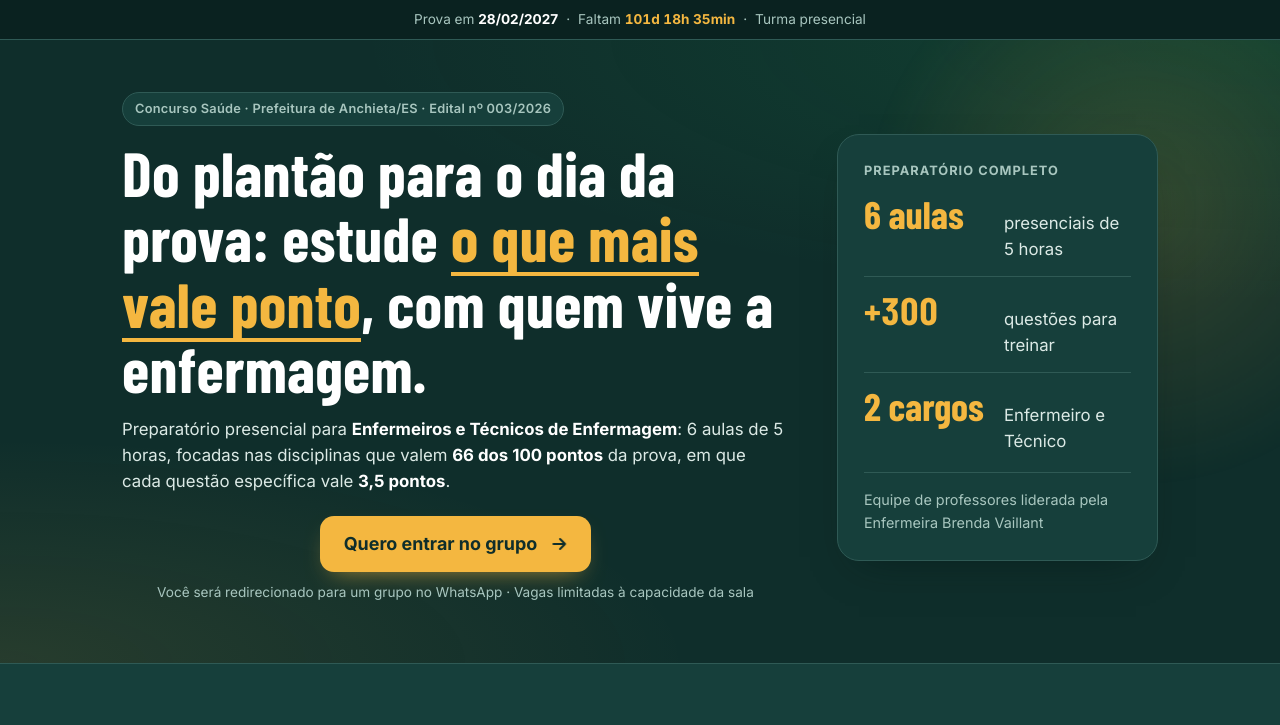
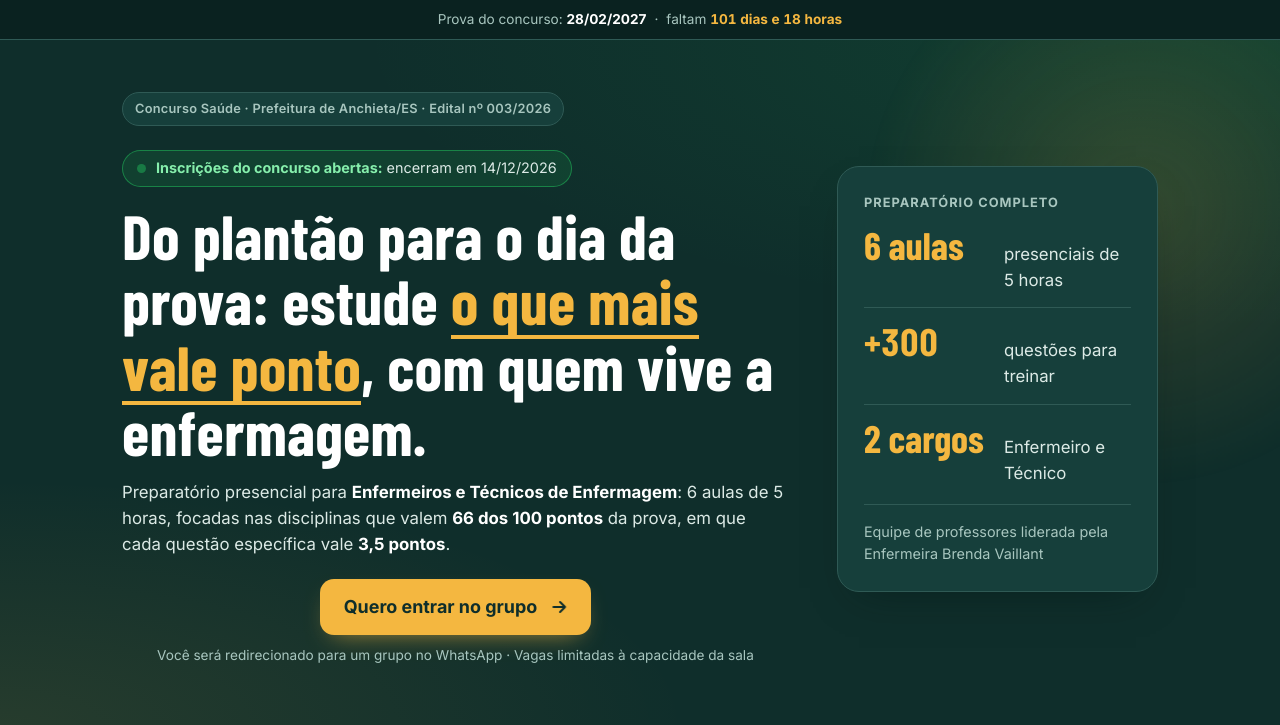
Before and after one commit to ruanmarchiori/preparaenfanchieta, a plain HTML site: page index.html in a window 1280 px wide. Shown: the top 725 px of the page. Drawn offline with nearby package versions, Linux system fonts and the light colour scheme; a web font is replaced by a local one.

Commit message:
Aviso de inscricoes abertas ate 14/12/2026 e barra do topo mais clara
- Aviso no topo: inscricoes do concurso abertas, encerram em 14/12/2026 (some sozinho depois)
- Barra do topo: "Prova do concurso: 28/02/2027 · faltam X dias e Y horas"; versao curta no celular
- Linha do tempo com o ano em 14/12/2026

Co-Authored-By: Claude Opus 5.5 <noreply@anthropic.com>

```diff
--- a/index.html
+++ b/index.html
@@ -29,11 +29,9 @@
 
 <!-- 0. Barra fixa no topo -->
 <div class="barra-topo" role="note">
-  <span>Prova em <strong>28/02/2027</strong></span>
+  <span>Prova<span class="so-desktop"> do concurso</span>: <strong>28/02/2027</strong></span>
   <span class="ponto" aria-hidden="true">·</span>
-  <span>Faltam <strong id="contador" aria-live="off">--</strong></span>
-  <span class="ponto so-desktop" aria-hidden="true">·</span>
-  <span class="so-desktop">Turma presencial</span>
+  <span>faltam <strong id="contador" aria-live="off">--</strong></span>
 </div>
 
 <main id="conteudo">
@@ -43,6 +41,7 @@
     <div class="caixa hero-grade">
       <div class="hero-texto">
         <p class="selo">Concurso Saúde · Prefeitura de Anchieta/ES · Edital nº 003/2026</p>
+        <p class="aviso-inscricoes" id="avisoInscricoes"><span class="ponto-vivo" aria-hidden="true"></span><span><strong>Inscrições do concurso abertas:</strong> encerram em 14/12/2026</span></p>
         <h1>Do plantão para o dia da prova: estude <span class="destaque">o que mais vale ponto</span>, com quem vive a enfermagem.</h1>
         <p class="sub">Preparatório presencial para <strong>Enfermeiros e Técnicos de Enfermagem</strong>: 6 aulas de 5 horas, focadas nas disciplinas que valem <strong>66 dos 100 pontos</strong> da prova, em que cada questão específica vale <strong>3,5 pontos</strong>.</p>
         <a class="botao botao-grande botao-brilho" data-cta="hero" href="https://chat.whatsapp.com/J3gs56NgzSqK2GQkw09Z9s?s=cl&amp;p=i&amp;mlu=4&amp;ilr=4&amp;iam=2" target="_blank" rel="noopener">
@@ -233,7 +232,7 @@
       <h2 id="t-prazos" class="revelar">Os prazos não esperam</h2>
       <ol class="linha-tempo anima-linha">
         <li class="revelar"><strong class="data">Dezembro</strong><span>Início das aulas</span></li>
-        <li class="revelar"><strong class="data">14/12</strong><span>Fim das inscrições do concurso (site do IDCAP)</span></li>
+        <li class="revelar"><strong class="data">14/12/2026</strong><span>Fim das inscrições do concurso (site do IDCAP)</span></li>
         <li class="revelar"><strong class="data">28/02/2027</strong><span>Prova</span></li>
       </ol>
       <p class="agitacao agitacao-escura revelar">Cada semana sem estudar com método é uma semana a menos até a prova. A turma é presencial e as vagas na sala são limitadas.</p>
--- a/script.js
+++ b/script.js
@@ -11,6 +11,7 @@ const CONFIG = {
   local: 'O local ainda será definido',
   horarios: 'os horários serão combinados no grupo da turma',
   inicioAulas: 'As aulas serão iniciadas em dezembro', // troque pela data exata quando for definida
+  fimInscricoes: '2026-12-14T23:59:59-03:00', // depois disso o aviso de inscrições abertas some sozinho
   prova: '2027-02-28T08:00:00-03:00', // prazo real do contador (horário de Brasília)
   vagasTurma: null           // número REAL de vagas na sala, ex.: 30. Deixe null se não houver.
 };
@@ -37,6 +38,9 @@ document.querySelectorAll('[data-texto]').forEach((el) => {
   if (v !== undefined) el.textContent = v;
 });
 
+/* Aviso de inscrições do concurso: some depois do último dia. */
+if (Date.now() > new Date(CONFIG.fimInscricoes).getTime()) document.getElementById('avisoInscricoes')?.remove();
+
 document.getElementById('ano').textContent = new Date().getFullYear();
 
 /* ===== Contador até a prova (prazo real, nunca reinicia) ===== */
@@ -45,18 +49,19 @@ const contador = document.getElementById('contador');
 function textoContador(agora) {
   const resta = prazo - agora;
   if (resta <= 0) return 'É hoje!';
-  const min = Math.floor(resta / 60000);
+  const min = Math.ceil(resta / 60000);
   const d = Math.floor(min / 1440);
   const h = Math.floor((min % 1440) / 60);
   const m = min % 60;
-  return `${d}d ${String(h).padStart(2, '0')}h ${String(m).padStart(2, '0')}min`;
+  const plural = (n, um, varios) => `${n} ${n === 1 ? um : varios}`;
+  if (d > 0) return h > 0 ? `${plural(d, 'dia', 'dias')} e ${plural(h, 'hora', 'horas')}` : plural(d, 'dia', 'dias');
+  if (h > 0) return m > 0 ? `${plural(h, 'hora', 'horas')} e ${m} min` : plural(h, 'hora', 'horas');
+  return `${m} min`;
 }
 function atualizarContador() {
   contador.textContent = textoContador(Date.now());
   if (Date.now() >= prazo) {
-    const barra = contador.closest('.barra-topo');
-    barra.firstElementChild.innerHTML = 'Prova <strong>hoje</strong>';
-    contador.parentElement.innerHTML = '<strong id="contador">É hoje!</strong>';
+    contador.closest('.barra-topo').innerHTML = '<span>A prova do concurso é <strong>hoje</strong>. Boa prova!</span>';
     return;
   }
   setTimeout(atualizarContador, 60000 - (Date.now() % 60000) + 50);
--- a/styles.css
+++ b/styles.css
@@ -344,6 +344,7 @@ a { color: inherit; }
 .hero-texto > :nth-child(3) { animation-delay: .3s; }
 .hero-texto > :nth-child(4) { animation-delay: .45s; }
 .hero-texto > :nth-child(5) { animation-delay: .55s; }
+.hero-texto > :nth-child(6) { animation-delay: .65s; }
 .hero-resumo { animation-delay: .4s; }
 .hero-resumo li { animation: subir .6s ease both; }
 .hero-resumo li:nth-child(1) { animation-delay: .6s; }
@@ -420,3 +421,8 @@ a { color: inherit; }
   a.botao[data-cta]:not([data-cta="barra-celular"]) { display: flex; width: fit-content; margin-inline: auto; }
   .hero-texto .micro { text-align: center; }
 }
+
+/* Aviso: inscrições do concurso abertas */
+.aviso-inscricoes { display: flex; align-items: center; gap: 10px; width: fit-content; margin: 10px 0 16px; padding: 8px 14px; border-radius: 99px; background: rgba(34, 197, 94, .12); border: 1px solid rgba(34, 197, 94, .5); color: #DCEAE6; font-size: .9rem; line-height: 1.3; }
+.aviso-inscricoes strong { color: #86EFAC; }
+.aviso-inscricoes .ponto-vivo { flex: none; background: var(--verde, #22C55E); }
```
